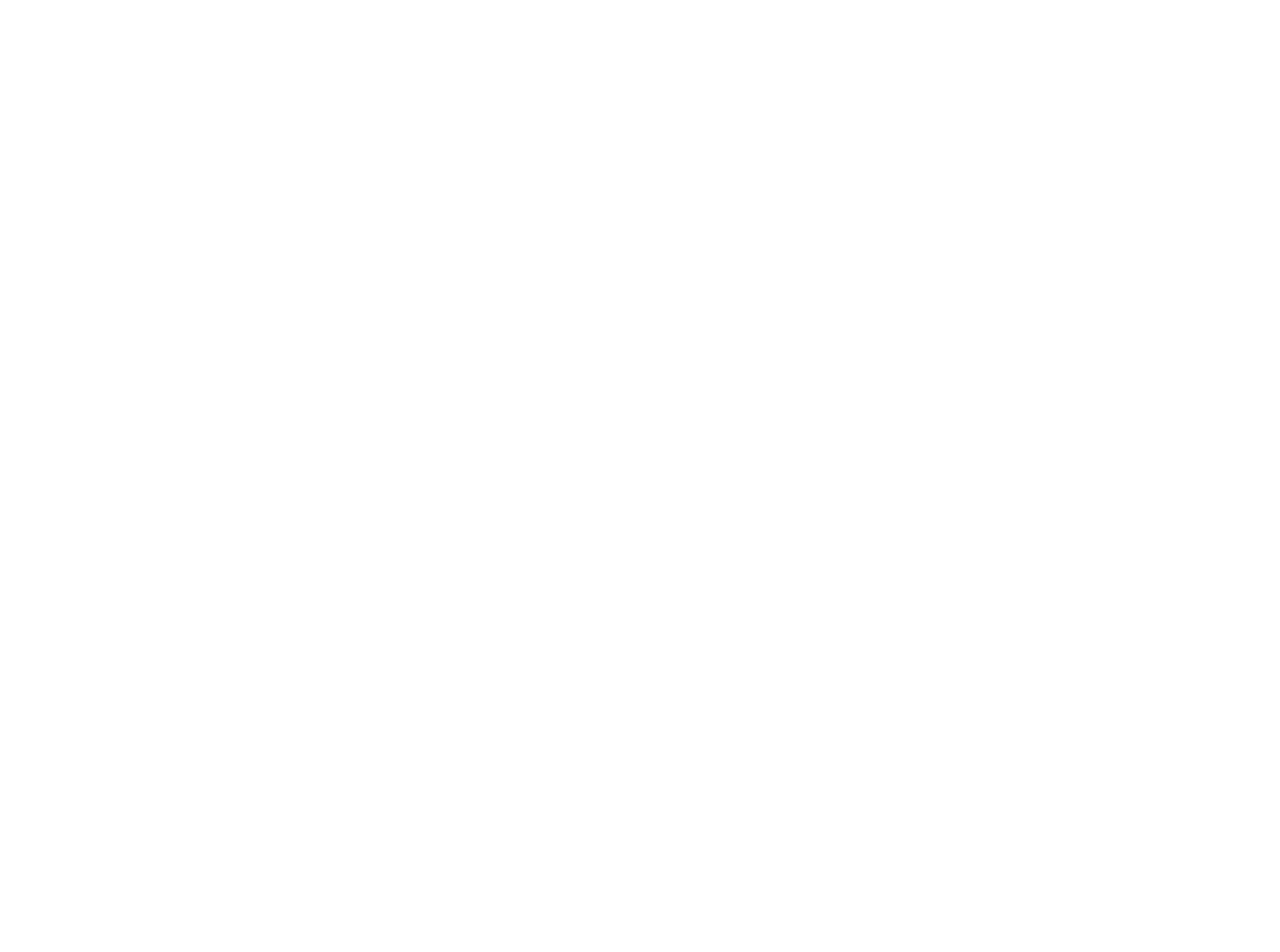
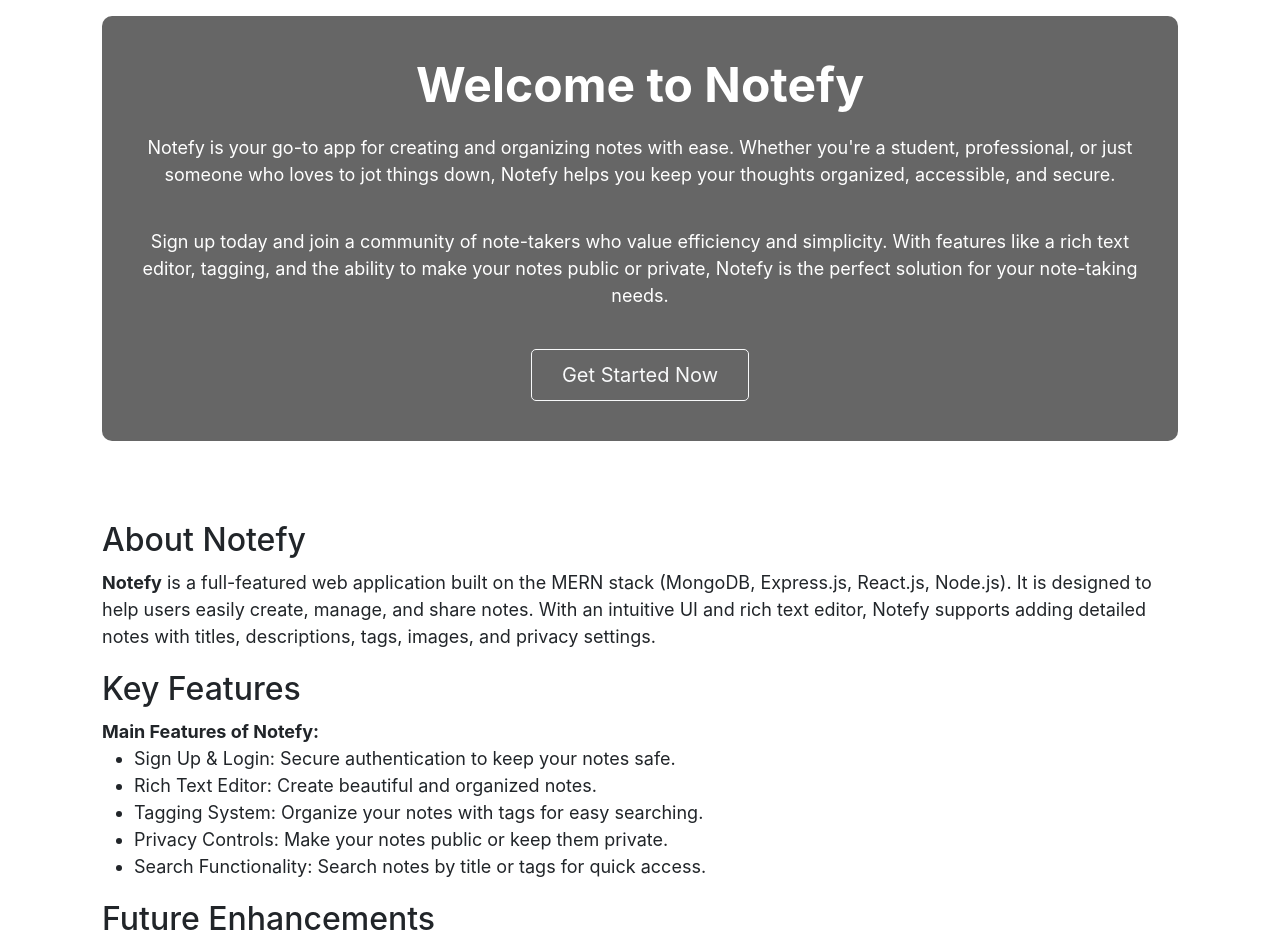
Before and after one commit to rud-3003/Notefy_V, a React (Create React App) app in the folder frontend/: page /about in a window 1280 px wide. Shown: the part 140-1092 px from the top of the page. Before the commit the page ends 800 px from the top, so only its background shows below. Built offline with nearby package versions, Linux system fonts and the light colour scheme.

Commit message:
About Section

```diff
--- a/frontend/src/Components/About.js
+++ b/frontend/src/Components/About.js
@@ -1,9 +1,92 @@
-import React from 'react'
+import React from 'react';
+import notefy from './about-image.jpg';
 
 export default function About() {
     return (
         <div>
-            This is About
+            <section
+                className="about-section"
+                style={{
+                    textAlign: 'center',
+                    color: '#fff',
+                    padding: '60px 20px',
+                    // background: 'url(./bg.jpg) no-repeat center center/cover'
+                }}
+            >
+                <div
+                    className="content-wrapper"
+                    style={{
+                        backgroundColor: 'rgba(0, 0, 0, 0.6)',
+                        padding: '40px',
+                        borderRadius: '10px'
+                    }}
+                >
+                    <h1
+                        style={{
+                            fontSize: '48px',
+                            marginBottom: '20px',
+                            fontWeight: 'bold'
+                        }}
+                    >
+                        Welcome to Notefy
+                    </h1>
+                    <p
+                        style={{
+                            fontSize: '18px',
+                            marginBottom: '40px'
+                        }}
+                    >
+                        Notefy is your go-to app for creating and organizing notes with ease. Whether you're a student, professional, or just someone who loves to jot things down, Notefy helps you keep your thoughts organized, accessible, and secure.
+                    </p>
+                    <p
+                        style={{
+                            fontSize: '18px',
+                            marginBottom: '40px'
+                        }}
+                    >
+                        Sign up today and join a community of note-takers who value efficiency and simplicity. With features like a rich text editor, tagging, and the ability to make your notes public or private, Notefy is the perfect solution for your note-taking needs.
+                    </p>
+                    <a
+                        href="/signup"
+                        className="btn btn-outline-light"
+                        style={{
+                            fontSize: '20px',
+                            padding: '10px 30px'
+                        }}
+                    >
+                        Get Started Now
+                    </a>
+                </div>
+            </section>
+
+            <div className="about-details" style={{ padding: '20px' }}>
+                <h2 style={{ fontSize: '32px', marginBottom: '10px' }}>About Notefy</h2>
+                <p style={{ fontSize: '18px', marginBottom: '20px' }}>
+                    <strong>Notefy</strong> is a full-featured web application built on the MERN stack (MongoDB, Express.js, React.js, Node.js). It is designed to help users easily create, manage, and share notes. With an intuitive UI and rich text editor, Notefy supports adding detailed notes with titles, descriptions, tags, images, and privacy settings.
+                </p>
+
+                <h2 style={{ fontSize: '32px', marginBottom: '10px' }}>Key Features</h2>
+                <p style={{ fontSize: '18px', marginBottom: '20px' }}>
+                    <strong>Main Features of Notefy:</strong>
+                    <ul>
+                        <li>Sign Up & Login: Secure authentication to keep your notes safe.</li>
+                        <li>Rich Text Editor: Create beautiful and organized notes.</li>
+                        <li>Tagging System: Organize your notes with tags for easy searching.</li>
+                        <li>Privacy Controls: Make your notes public or keep them private.</li>
+                        <li>Search Functionality: Search notes by title or tags for quick access.</li>
+                    </ul>
+                </p>
+
+                <h2 style={{ fontSize: '32px', marginBottom: '10px' }}>Future Enhancements</h2>
+                <p style={{ fontSize: '18px', marginBottom: '20px' }}>
+                    <strong>Looking Forward:</strong> We are constantly working on improving Notefy. Some of the upcoming features include:
+                    <ul>
+                        <li>User-specific categories for better organization.</li>
+                        <li>Note-sharing with specific users to collaborate efficiently.</li>
+                        <li>Advanced search filters for more precise results.</li>
+                    </ul>
+                </p>
+            </div>
         </div>
-    )
+    );
 }
--- a/frontend/src/Components/Login.js
+++ b/frontend/src/Components/Login.js
@@ -2,12 +2,14 @@
 import React, { useState } from 'react';
 import { useNavigate, Link } from 'react-router-dom';
 import { Host } from "./host";
+import aboutImage from './about-image.jpg'; // Import the image
 
 export default function Login(props) {
 
     const host = Host;
     const [email, setEmail] = useState('');
     const [password, setPassword] = useState('');
+    const [showImage, setShowImage] = useState(false); // State to control image display
     let navigate = useNavigate();
 
     async function handleSubmit(e) {
@@ -24,29 +26,59 @@
         setEmail('');
         setPassword('');
         if (json.success) {
-            // redirect
+            // Display the image for 1.5 seconds before redirecting
+            setShowImage(true);
             localStorage.setItem('token', json.authToken);
-            { console.log(json.authToken) }
+            props.showAlert("Logged In Successfully", "success");
+
+            setTimeout(() => {
+                setShowImage(false);
                 navigate('/home');
-            props.showAlert("Logged In Successfully", "success");
-        }
-        else {
+            }, 1500); // Reduced delay for a quicker transition
+        } else {
             props.showAlert("Invalid Credentials", "danger");
         }
     }
 
     return (
         <div className="containerLS">
+            {showImage && ( // Conditionally render the image overlay
+                <div className="image-overlay">
+                    <img
+                        src={aboutImage}
+                        alt="About Notefy"
+                        className="overlay-image"
+                    />
+                </div>
+            )}
+            {!showImage && (
                 <div className="formLS text-center">
                     <h2>Log In to Continue</h2>
                     <form onSubmit={handleSubmit}>
                         <div className="emailID mx-1 my-2 d-flex align-items-center">
                             <label htmlFor="email" className="form-label me-2">Email</label>
-                        <input type="email" className="form-control ip" id="email" name="email" value={email} onChange={(e) => setEmail(e.target.value)} placeholder="Email" />
+                            <input
+                                type="email"
+                                className="form-control ip"
+                                id="email"
+                                name="email"
+                                value={email}
+                                onChange={(e) => setEmail(e.target.value)}
+                                placeholder="Email"
+                            />
                         </div>
                         <div className="password mx-1 my-2 d-flex align-items-center">
                             <label htmlFor="password" className="form-label me-2">Password</label>
-                        <input type="password" id="password" name="password" className="form-control ip" value={password} onChange={(e) => setPassword(e.target.value)} aria-describedby="passwordHelpBlock" placeholder="Password" />
+                            <input
+                                type="password"
+                                id="password"
+                                name="password"
+                                className="form-control ip"
+                                value={password}
+                                onChange={(e) => setPassword(e.target.value)}
+                                aria-describedby="passwordHelpBlock"
+                                placeholder="Password"
+                            />
                         </div>
                         <div className="LoginBtn text-center">
                             <button type="submit" className="SUbtn btn-primary">Login</button>
@@ -59,6 +91,7 @@
                         </div>
                     </form>
                 </div>
+            )}
         </div>
-    )
+    );
 }
--- a/frontend/src/Components/NavBar.js
+++ b/frontend/src/Components/NavBar.js
@@ -1,8 +1,13 @@
 import { Link, useLocation, useNavigate } from 'react-router-dom';
+import { useContext } from 'react'; // Import useContext
+import AuthContext from '../Context/auth/AuthContext'; // Import AuthContext
 
 export default function NavBar() {
   let location = useLocation();
   let navigate = useNavigate();
+
+  const authContext = useContext(AuthContext); // Access authentication context
+  const { user } = authContext; // Get the logged-in user details
 
   const handleLogOut = () => {
     localStorage.removeItem('token');
@@ -19,17 +24,17 @@
         <div className="collapse navbar-collapse" id="navbarSupportedContent">
           <ul className="navbar-nav me-auto mb-2 mb-lg-0">
             <li className="nav-item">
-              <Link className={`nav-link ${location.pathname === "/home" ? "active" : ""}`} aria-current="page" to={localStorage.getItem('token') ?('/home'):('/login')}>Home</Link>
+              <Link className={`nav-link ${location.pathname === "/home" ? "active" : ""}`} aria-current="page" to={localStorage.getItem('token') ? '/home' : '/login'}>Home</Link>
             </li>
             <li className="nav-item">
               <Link className={`nav-link ${location.pathname === "/about" ? "active" : ""}`} to="/about">About</Link>
             </li>
             <li className="nav-item">
-              <Link className={`nav-link ${location.pathname === "/addnote" ? "active" : ""}`} to={localStorage.getItem('token') ?('/addnote'):('/login')}>Add Note</Link>
+              <Link className={`nav-link ${location.pathname === "/addnote" ? "active" : ""}`} to={localStorage.getItem('token') ? '/addnote' : '/login'}>Add Note</Link>
             </li>
           </ul>
+
           {!localStorage.getItem('token') ? (
-            // eslint-disable-next-line
             <div className="d-flex my-1 mx-1" role="login">
               <Link to="/login">
                 <button className="btn btn-outline-light mx-1">LogIn</button>
@@ -39,7 +44,9 @@
               </Link>
             </div>
           ) : (
-            <div>
+            <div className="d-flex align-items-center">
+              {/* Display Hi User! if user is logged in */}
+              <span className="navbar-text text-light mx-2">Hi, {user?.fname} {user?.lname}!</span>
               <button className="btn btn-outline-light mx-1" onClick={handleLogOut}>Log Out</button>
             </div>
           )}
--- a/frontend/src/Components/styles.css
+++ b/frontend/src/Components/styles.css
@@ -40,3 +40,37 @@
     font-size: 13px;
     height: fit-content;
 }
+
+.image-overlay {
+    position: fixed;
+    top: 0;
+    left: 0;
+    width: 100%;
+    height: 100%;
+    background: rgba(0, 0, 0, 0.8); /* Dark overlay */
+    display: flex;
+    align-items: center;
+    justify-content: center;
+    z-index: 1000;
+    opacity: 1;
+    transition: opacity 0.75s ease-in-out; /* Quicker fade-in/out */
+}
+
+.overlay-image {
+    width: 100%;
+    height: 100%;
+    object-fit: cover;
+}
+
+.containerLS .formLS {
+    transition: opacity 0.5s ease-in-out; /* Smooth fade-out for form */
+}
+
+.image-overlay img {
+    max-width: 100%;
+    max-height: 100%;
+}
+
+.containerLS.hide-content .formLS {
+    opacity: 0;
+}
```
Also changed, not shown: frontend/src/Components/about-image.jpg (renamed from frontend/src/Components/bg.jpg). Lines whose indentation alone changed are shown as unchanged.
